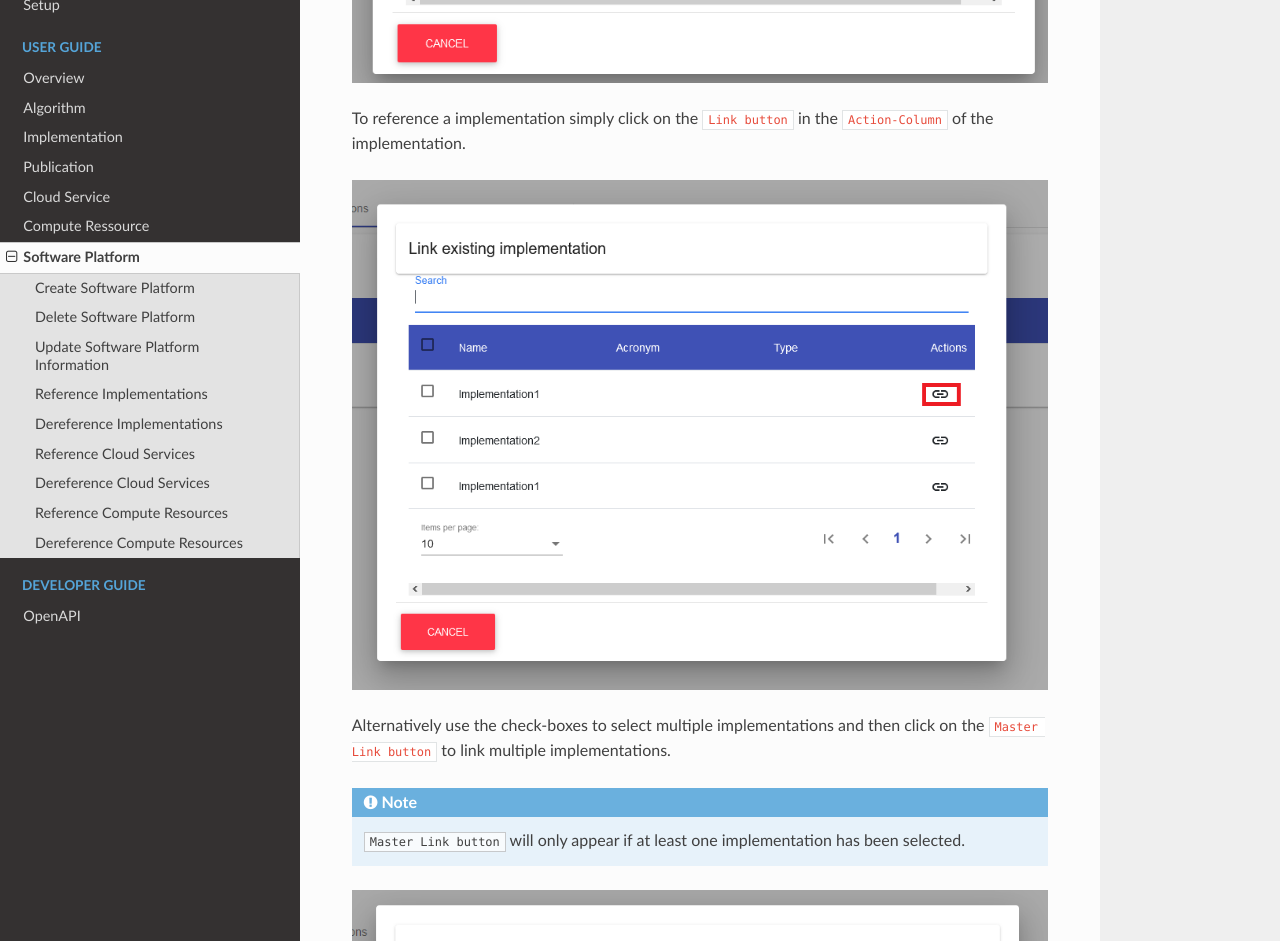
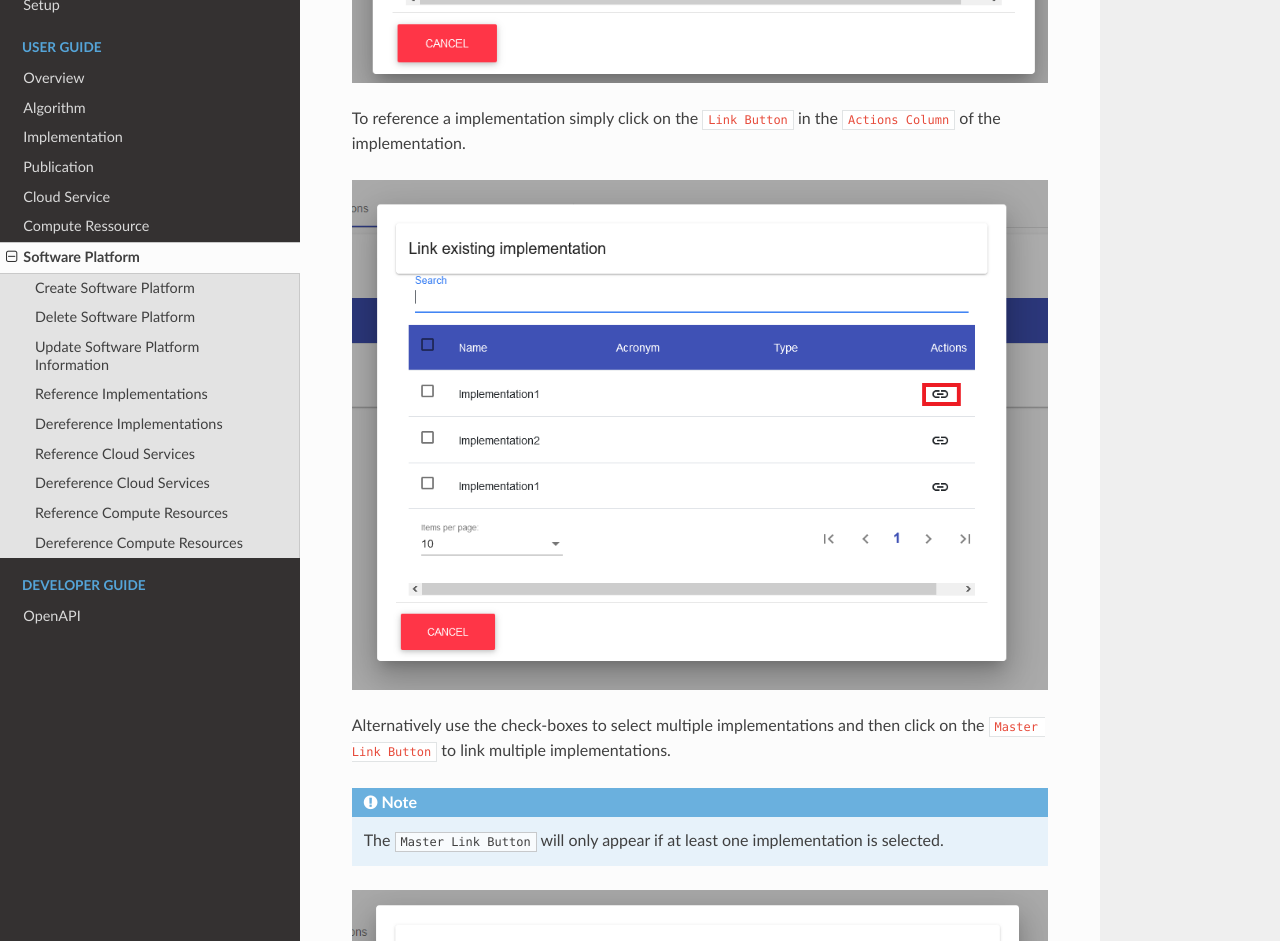
Before and after one commit to UST-QuAntiL/quantil-docs, an MkDocs documentation site: the page built from docs/user-guide/execution-environments/software-platform.md, in a window 1280 px wide and 1400 px high, scrolled down 7183 px. Shown: the part 147-1088 px from the top of the window. Built offline with MkDocs 1.6.1, drawn with Linux system fonts in a browser that asks for light colours; nearby versions of some CDN libraries; some of the changed text lies outside the part shown.

Commit message:
Minor adjustments to software platform chapter of user-guide

````diff
--- a/docs/user-guide/execution-environments/software-platform.md
+++ b/docs/user-guide/execution-environments/software-platform.md
@@ -37,7 +37,7 @@ To remove a specific software platform, the user has to simply click on the ``De
 
 ![alt text](./../images/software_platform/Delete_Software_Platform_-_Step_1.1.PNG "Delete single platform")
 
-The user can also remove multiple software platforms at once by selecting them using the check-boxes of the data table. After the user has made his selection he can press the ```Master Delete Button`` at the top of the data table.
+The user can also remove multiple software platforms at once by selecting them using the check-boxes of the data table. After the user has made his selection he can press the ``Master Delete Button`` at the top of the data table.
 
 !!! note
     The delete button will only appear after at least one software platform has been selected by the user.
@@ -57,15 +57,15 @@ To confirm the deletion of the selected software platform(s), the user has to cl
 !!! info
     To update the basic information of a software platform, the user has to be in the ``Software Platform View`` which can be reached by clicking on a software platform in the ``Software Platform List View``.
 
-Updating basic software platform information is done in the ``General Tab`` of the ``Software Platform View``. To update a property, the user has to simply use the ``Input fields``, ``Check-Boxes`` or ``Selection drop-downs`` to add new property values or adjust existing ones.
+Updating basic software platform information is done in the ``General Tab`` of the ``Software Platform View``. To update a property, the user has to simply use the ``Input Fields``, ``Check-Boxes`` or ``Selection Drop-Downs`` to add new property values or adjust existing ones.
 
 ![alt text](./../images/software_platform/Update_Software_Platform_-_Step_1.PNG "General Tab of Software Platform View")
 
-If a value of a property is changed, a ``Save button`` will be displayed next that specific input field. Also, a ``Master Save button`` will appear at the right side of the screen. To save the changes of each input field individually, the user can click on the ``Save button`` next to any updated input field. Alternatively the user can save all changes by clicking the ```Master Save button``.
+If a value of a property is changed, a ``Save Button`` will be displayed next that specific input field. Also, a ``Master Save Button`` will appear at the right side of the screen. To save the changes of each input field individually, the user can click on the ``Save Button`` next to any updated input field. Alternatively the user can save all changes by clicking the ``Master Save Button``.
 
 !!! note
-    * The user can also hit ``Enter`` on the keyboard to save the changes of a single field in most cases. In some cases, it may be necessary to focus the ``Save button`` by hitting ``TAB`` on the keyboard and then confirming with ``Enter``.
-    * Some fields are links to other sites. Those can easily be detected by their ``Open button``. On click or on ``Enter``, it will open the link in a new tab.
+    * The user can also hit ``Enter`` on the keyboard to save the changes of a single field in most cases. In some cases, it may be necessary to focus the ``Save Button`` by hitting ``TAB`` on the keyboard and then confirming with ``Enter``.
+    * Some fields are links to other sites. Those can easily be detected by their ``Open Button``. On click or on ``Enter``, it will open the link in a new tab.
 
 ![alt text](./../images/software_platform/Update_Software_Platform_-_Step_2.PNG "Saving the changes")
 
@@ -74,7 +74,7 @@ If a value of a property is changed, a ``Save button`` will be displayed next th
 !!! info
     To reference implementations in a software platform, the user has to be in the ``Implementations Tab`` of the ``Software Platform View``, which can be reached by clicking on a software platform in the ``Software Platform List View``.
 
-To initiate the linking of an implementation, the user has to click on the ``Plus button`` in the ``Implementation Tab``.
+To initiate the linking of an implementation, the user has to click on the ``Plus Button`` in the ``Implementation Tab``.
 
 ![alt text](./../images/software_platform/Reference_Implementation_-_Step_1.PNG "Click on '+' in 'Implementation'-Tab")
 
@@ -82,19 +82,19 @@ This will open a new dialog containing a page-able table of available implementa
 
 ![alt text](./../images/software_platform/Reference_Implementation_-_Step_2.PNG "Filter existing Implementations using table controls")
 
-To reference a implementation simply click on the ``Link button`` in the ``Action-Column`` of the implementation.
+To reference a implementation simply click on the ``Link Button`` in the ``Actions Column`` of the implementation.
 
 ![alt text](./../images/software_platform/Reference_Implementation_-_Step_3.1.PNG "Reference single implementation")
 
-Alternatively use the check-boxes to select multiple implementations and then click on the ``Master Link button`` to link multiple implementations.
+Alternatively use the check-boxes to select multiple implementations and then click on the ``Master Link Button`` to link multiple implementations.
 
 !!! note
-    ``Master Link button`` will only appear if at least one implementation has been selected.
+    The ``Master Link Button`` will only appear if at least one implementation is selected.
 
 ![alt text](./../images/software_platform/Reference_Implementation_-_Step_3.2.PNG "Reference multiple implementations")
 
 !!! info
-    Successfully referenced implementations will now be visible in the ``Implementations Tab`` of the ```Software Platform View``.
+    Successfully referenced implementations will now be visible in the ``Implementations Tab`` of the ``Software Platform View``.
 
 ## Dereference Implementations
 
@@ -105,10 +105,10 @@ To remove a reference from a implementation, the user has to simply click on the
 
 ![alt text](./../images/software_platform/Dereference_Implementation_-_Step_1.1.PNG "Dereference single implementation")
 
-Alternatively use the check-boxes to select multiple implementations and then click on the ``Master Delete button`` to unlink multiple implementations.
+Alternatively use the check-boxes to select multiple implementations and then click on the ``Master Delete Button`` to unlink multiple implementations.
 
 !!! note
-    ``Master Delete button`` will only appear if at least one implementation has been selected.
+    The ``Master Delete Button`` will only appear if at least one implementation is selected.
 
 ![alt text](./../images/software_platform/Dereference_Implementation_-_Step_1.2.PNG "Dereference multiple implementation")
 
@@ -117,7 +117,7 @@ Alternatively use the check-boxes to select multiple implementations and then cl
 !!! info
     To reference cloud services in a software platform, the user has to be in the ``Cloud Services Tab`` of the ``Software Platform View``, which can be reached by clicking on a software platform in the ``Software Platform List View``.
 
-To initiate the linking of a cloud service, the user has to click on the ``Plus button`` in the ``Cloud Services Tab``.
+To initiate the linking of a cloud service, the user has to click on the ``Plus Button`` in the ``Cloud Services Tab``.
 
 ![alt text](./../images/software_platform/Reference_Cloud_Service_-_Step_1.PNG "Click on '+' in 'Cloud Services'-Tab")
 
@@ -125,14 +125,14 @@ This will open a new dialog containing a page-able table of available cloud serv
 
 ![alt text](./../images/software_platform/Reference_Cloud_Service_-_Step_2.PNG "Filter existing Cloud Services using table controls")
 
-To reference a cloud service simply click on the ``Link button`` in the ``Action-Column`` of the cloud service.
+To reference a cloud service simply click on the ``Link Button`` in the ``Actions Column`` of the cloud service.
 
 ![alt text](./../images/software_platform/Reference_Cloud_Service_-_Step_3.1.PNG "Reference single cloud service")
 
-Alternatively, use the check-boxes to select multiple cloud services and then click on the ``Master Link button`` to link all selected cloud services.
+Alternatively, use the check-boxes to select multiple cloud services and then click on the ``Master Link Button`` to link all selected cloud services.
 
 !!! note
-    ``Master Link button`` will only appear if at least one cloud service has been selected.
+    The ``Master Link Button`` will only appear if at least one cloud service is selected.
 
 ![alt text](./../images/software_platform/Reference_Cloud_Service_-_Step_3.2.PNG "Reference multiple cloud services")
 
@@ -148,10 +148,10 @@ To remove a reference from a cloud service, the user has to simply click on the
 
 ![alt text](./../images/software_platform/Dereference_Cloud_Service_-_Step_1.1.PNG "Dereference single cloud service")
 
-Alternatively, use the check-boxes to select multiple cloud services and then click on the ``Master Delete button`` to unlink all selected cloud services.
+Alternatively, use the check-boxes to select multiple cloud services and then click on the ``Master Delete Button`` to unlink all selected cloud services.
 
 !!! note
-    ``Master Delete button`` will only appear if at least one cloud service has been selected.
+    The ``Master Delete Button`` will only appear if at least one cloud service is selected.
 
 ![alt text](./../images/software_platform/Dereference_Cloud_Service_-_Step_1.2.PNG "Dereference multiple cloud services")
 
@@ -160,7 +160,7 @@ Alternatively, use the check-boxes to select multiple cloud services and then cl
 !!! info
     To reference compute resources in a software platform, the user has to be in the ``Compute Resources Tab`` of the ``Software Platform View``, which can be reached by clicking on a software platform in the ``Software Platform List View``.
 
-To initiate the linking of a compute resource, the user has to click on the ``Plus button`` in the ``Compute Resources Tab``.
+To initiate the linking of a compute resource, the user has to click on the ``Plus Button`` in the ``Compute Resources Tab``.
 
 ![alt text](./../images/software_platform/Reference_Compute_Resource_-_Step_1.PNG "Click on '+' in 'Compute Resources'-Tab")
 
@@ -168,14 +168,14 @@ This will open a new dialog containing a page-able table of available compute re
 
 ![alt text](./../images/software_platform/Reference_Compute_Resource_-_Step_2.PNG "Filter existing Compute Resources using table controls")
 
-To reference a compute resource simply click on the ``Link button`` in the ``Action-Column`` of the compute resource.
+To reference a compute resource simply click on the ``Link Button`` in the ``Action Columns`` of the compute resource.
 
 ![alt text](./../images/software_platform/Reference_Compute_Resource_-_Step_3.1.PNG "Reference single compute resource")
 
-Alternatively, use the check-boxes to select multiple compute resources and then click on the ``Master Link button`` to link all selected compute resources.
+Alternatively, use the check-boxes to select multiple compute resources and then click on the ``Master Link Button`` to link all selected compute resources.
 
 !!! note
-    ``Master Link button`` will only appear if at least one compute resource has been selected.
+    The ``Master Link Button`` will only appear if at least one compute resource is selected.
 
 ![alt text](./../images/software_platform/Reference_Compute_Resource_-_Step_3.2.PNG "Reference multiple compute resources")
 
@@ -191,9 +191,9 @@ To remove a reference from a compute resource, the user has to simply click on t
 
 ![alt text](./../images/software_platform/Dereference_Compute_Resource_-_Step_1.1.PNG "Dereference single compute resource")
 
-Alternatively, use the check-boxes to select multiple compute resources and then click on the ``Master Delete button`` to unlink all selected compute resources.
+Alternatively, use the check-boxes to select multiple compute resources and then click on the ``Master Delete Button`` to unlink all selected compute resources.
 
 !!! note
-    ``Master Delete button`` will only appear if at least one compute resource has been selected.
+    The ``Master Delete Button`` will only appear if at least one compute resource is selected.
 
 ![alt text](./../images/software_platform/Dereference_Compute_Resource_-_Step_1.2.PNG "Dereference multiple compute resources")
````
